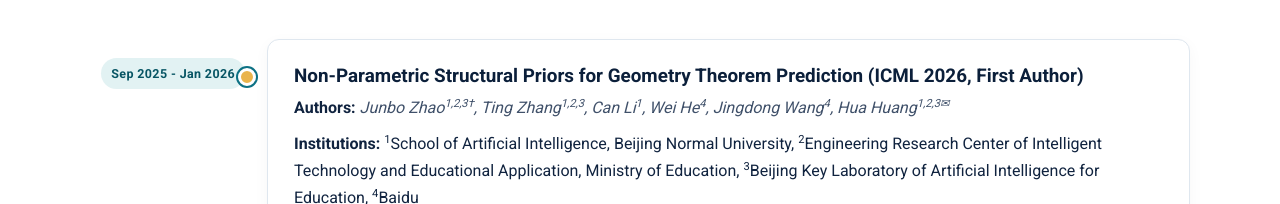
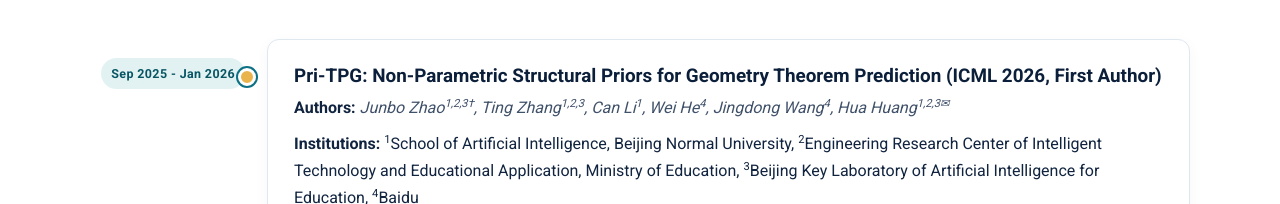
Before and after one commit to BestJob2000/BestJob2000.github.io, a plain HTML site: page index.html in a window 1280 px wide. Shown: the part 2551-2755 px from the top of the page. Drawn offline with Linux system fonts and the light colour scheme.

Commit message:
Align publication title format

```diff
--- a/index.html
+++ b/index.html
@@ -127,7 +127,7 @@
                     <span>Sep 2025 - Jan 2026</span>
                 </div>
                 <div class="timeline-content">
-                    <h3>Non-Parametric Structural Priors for Geometry Theorem Prediction (ICML 2026, First Author)</h3>
+                    <h3>Pri-TPG: Non-Parametric Structural Priors for Geometry Theorem Prediction (ICML 2026, First Author)</h3>
                     <p><strong>Authors:</strong> <span class="authors">Junbo Zhao<sup>1,2,3†</sup>, Ting Zhang<sup>1,2,3</sup>, Can Li<sup>1</sup>, Wei He<sup>4</sup>, Jingdong Wang<sup>4</sup>, Hua Huang<sup>1,2,3✉</sup></span></p>
                     <p><strong>Institutions:</strong> <sup>1</sup>School of Artificial Intelligence, Beijing Normal University, <sup>2</sup>Engineering Research Center of Intelligent Technology and Educational Application, Ministry of Education, <sup>3</sup>Beijing Key Laboratory of Artificial Intelligence for Education, <sup>4</sup>Baidu</p>
                     <p class="paper-links"><a href="https://arxiv.org/abs/2603.04852" target="_blank" rel="noopener noreferrer"><i class="fas fa-file-alt"></i> Paper</a><a href="https://github.com/BNU-ERC-ITEA/Pri-TPG" target="_blank" rel="noopener noreferrer"><i class="fab fa-github"></i> Code</a></p>
```
